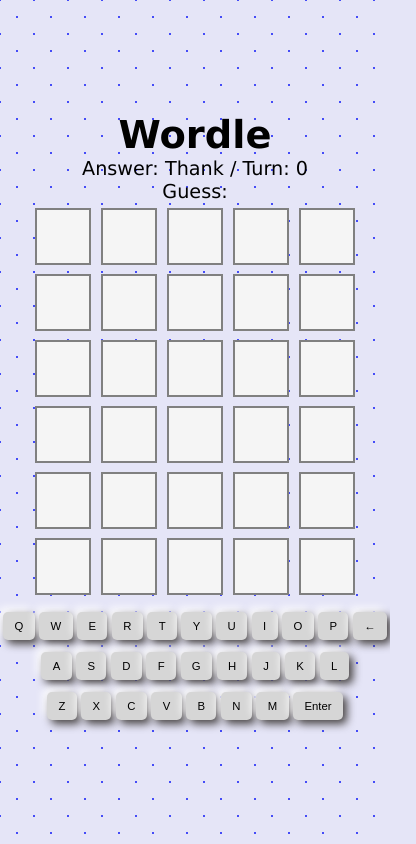
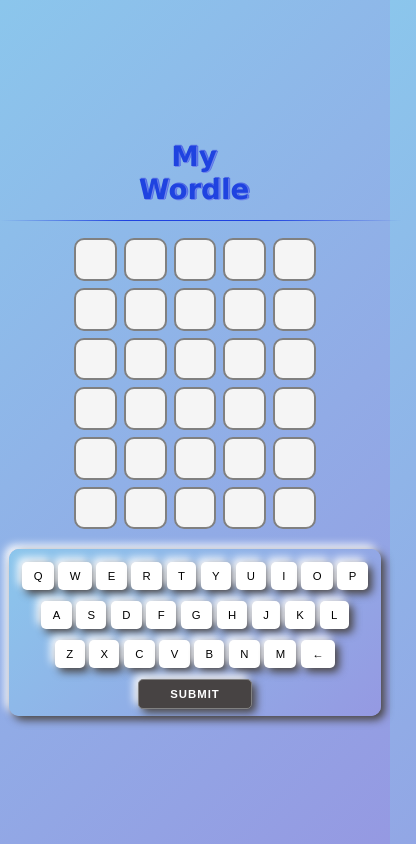
Before and after one commit to seanscott95/My-Wordle, a React (Vite) app: page / in a window 390 px wide. Shown: the whole page, 416 px wide, since content can reach past the window. Built offline with nearby package versions, Linux system fonts and the light colour scheme.

Commit message:
edited css of the modal and the wordle components, edited the enter button into a submit and placed below keys, moved the backspace to thrid row of keys

```diff
--- a/src/components/Keyboard.jsx
+++ b/src/components/Keyboard.jsx
@@ -13,7 +13,6 @@
                 <button className={usedKeys['I']}>I</button>
                 <button className={usedKeys['O']}>O</button>
                 <button className={usedKeys['P']}>P</button>
-                <button className='Backspace'>{String.fromCharCode(8592)}</button>
             </div>
             <div className='row'>
                 <button className={usedKeys['A']}>A</button>
@@ -34,7 +33,10 @@
                 <button className={usedKeys['B']}>B</button>
                 <button className={usedKeys['N']}>N</button>
                 <button className={usedKeys['M']}>M</button>
-                <button className='Enter'>Enter</button>
+                <button className='backspace'>{String.fromCharCode(8592)}</button>
+            </div>
+            <div className="row">
+                <button className='enter'>SUBMIT</button>
             </div>
         </section>
     </>
--- a/src/components/Wordle.jsx
+++ b/src/components/Wordle.jsx
@@ -31,16 +31,12 @@
     };
   }, [handleKeyup, guessIsCorrect, turn]);
 
-  // create modal for end of game
-  // animate model
-
-  // create keyboard functionality
-
   return (
     <>
-      <h1>Wordle</h1>
-      <p>Answer: {answer} / Turn: {turn}</p>
-      <p>Guess: {currentGuess}</p>
+      <h1>My Wordle</h1>
+      {/* For dev */}
+      {/* <p>Answer: {answer} / Turn: {turn}</p>
+      <p>Guess: {currentGuess}</p> */}
 
       <Grid
         formattedGuesses={formattedGuesses}
--- a/src/index.css
+++ b/src/index.css
@@ -8,22 +8,37 @@
   height: 100%;
 }
 
+p {
+  font-size: clamp(0.7rem, 2.5vw + 1rem, 1.2rem);
+}
+
 body {
-  font-size: clamp(0.7rem, 2.5vw + 1rem, 1.2rem);
   width: 100%;
   height: 100%;
   max-width: 1500px;
-  margin: 0 auto;
   box-sizing: border-box;
-  background-color: #e5e5f7;
-  background-image: radial-gradient(#444cf7 0.85px, transparent 0.85px), radial-gradient(#444cf7 0.85px, #e5e5f7 0.85px);
-  background-size: 34px 34px;
-  background-position: 0 0, 17px 17px;
+  background-color: #8BC6EC;
+  background: linear-gradient(135deg, #8BC6EC 0%, #9599E2 100%);
   display: flex;
   justify-content: center;
   align-items: center;
   text-align: center;
   font-family: Verdana, Geneva, Tahoma, sans-serif;
+}
+
+h1, h2 {
+  margin: 0.5em;
+  color: transparent;
+  text-shadow: -1px 0 #1f43e0, 0 1px #7087eb, 1px 0 #526de5, 0 -1px #526de5;
+  padding: 0.5em;
+  border: 1px solid #1f43e0;
+  border-left: 5em solid transparent;
+  border-right: 5em solid transparent;
+  border-top: 0 solid transparent;
+}
+
+h1 {
+  font-size: clamp(0.7rem, 3vw + 1rem, 3rem);
 }
 
 /* ------------ Components ------------*/
@@ -40,11 +55,12 @@
   margin: 0.1em;
   background: whitesmoke;
   color: black;
-  font-size: clamp(2rem, 8vw + 1rem, 4.5rem);
+  font-size: clamp(2rem, 5vw + 1rem, 4.5rem);
   display: flex;
   justify-content: center;
   align-items: center;
   text-transform: capitalize;
+  border-radius: 10px;
 }
 .row div.green {
   --background: rgb(13, 193, 13);
@@ -53,8 +69,8 @@
   animation: flip 0.5s ease forwards;
 }
 .row div.yellow {
-  --background: rgb(215, 215, 6);
-  --border-color: rgb(197, 197, 11);
+  --background: rgb(227, 227, 15);
+  --border-color: rgba(240, 240, 20, 0.579);
   --color: whitesmoke;
   animation: flip 0.5s ease forwards;
 }
@@ -83,19 +99,23 @@
 /* ------ Keyboard ------*/
 .keyboard {
   width: 100%;
-  margin: 0.5em auto;
+  max-width: -moz-fit-content;
+  max-width: fit-content;
+  margin: 1em auto;
+  padding: 0.3em 0.7em;
+  background: linear-gradient(135deg, #8BC6EC 0%, #9599E2 100%);
+  border-radius: 10px;
+  box-shadow: 4px 4px 8px #474343, -4px -4px 8px #fff;
 }
 .keyboard .row {
-  max-width: 500px;
   margin: 0.4em 0 0 0;
 }
 .keyboard .row button {
-  font-size: clamp(0.4rem, 2.5vw + 0.1rem, 4rem);
-  color: black;
+  font-size: clamp(0.4rem, 2.5vw + 0.1rem, 1.5rem);
   margin: 0.2em;
   padding: 0.7em 1em;
   border: none;
-  background: rgb(214, 214, 214);
+  background: #fff;
   box-shadow: 4px 4px 8px #474343, -4px -4px 8px #fff;
   outline: none;
   border-radius: 5px;
@@ -106,7 +126,7 @@
   transition: all 0.3s ease-in;
 }
 .keyboard .row button.yellow {
-  background: rgb(215, 215, 6);
+  background: rgb(227, 227, 15);
   color: white;
   transition: all 0.3s ease-in;
 }
@@ -114,6 +134,18 @@
   background: rgb(101, 100, 100);
   color: white;
   transition: all 0.3s ease-in;
+}
+.keyboard .row button.enter {
+  width: 10em;
+  background: #474343;
+  color: white;
+  font-weight: bold;
+  letter-spacing: 1px;
+  box-shadow: 4px 4px 8px #474343, -4px -4px 8px #fff;
+  border: 1px solid grey;
+}
+.keyboard .row button.enter:active {
+  box-shadow: 1px 1px 2px #fff8f8, -1px -1px 2px #474343;
 }
 .keyboard button:active {
   box-shadow: 1px 1px 2px #fff8f8, -1px -1px 2px #474343;
@@ -126,11 +158,13 @@
   position: fixed;
   top: 0;
   left: 0;
-  background: rgba(0, 0, 0, 0.5);
+  background: rgba(0, 0, 0, 0.3);
+  line-height: 1.5;
 }
 .modal div {
   margin: 30% auto;
-  background: #fff;
+  background-color: #0093E9;
+  background-image: linear-gradient(160deg, #0093E9 0%, #80D0C7 100%);
   width: 50%;
   min-width: -moz-fit-content;
   min-width: fit-content;
@@ -140,9 +174,23 @@
 }
 .modal div span {
   font-weight: bold;
-  color: #444cf7;
+  color: #ff004c;
   text-transform: uppercase;
   letter-spacing: 1px;
+}
+.modal div button {
+  padding: 0.5em;
+  margin: 0.5em;
+  font-weight: bold;
+  font-size: clamp(0.7rem, 2.5vw + 1rem, 1.2rem);
+  border-radius: 10px;
+  box-shadow: 4px 4px 8px rgba(0, 0, 0, 0.5);
+  background: #1f43e0;
+  color: #fff;
+  border: 1px solid #444cf7;
+}
+.modal div button:hover {
+  box-shadow: 1px 1px 2px #fff8f8, -1px -1px 2px #474343;
 }
 
 /* ------------ Animations ------------*/
--- a/src/index.scss
+++ b/src/index.scss
@@ -1,11 +1,12 @@
 $primary: rgba(255, 255, 224, 0.957);
 
 $fontSize: clamp(.7rem, 2.5vw + 1rem, 1.2rem);
-$keyboardFontSize: clamp(.4rem, 2.5vw + .1rem, 4rem);
-$lrgFontSize: clamp(2rem, 8vw + 1rem, 4.5rem);
+$h1Size: clamp(.7rem, 3vw + 1rem, 3rem);
+$keyboardFontSize: clamp(.4rem, 2.5vw + .1rem, 1.5rem);
+$lrgFontSize: clamp(2rem, 5vw + 1rem, 4.5rem);
 
 $green: rgb(13, 193, 13);
-$yellow: rgb(215, 215, 6);
+$yellow: rgb(227, 227, 15);
 $grey: rgb(101, 100, 100);
 
 * {
@@ -17,23 +18,36 @@
 html {
     height: 100%;
 }
+p {
+    font-size: $fontSize;
+}
 
 body {
-    font-size: $fontSize;
     width: 100%;
     height: 100%;
     max-width: 1500px;
-    margin: 0 auto;
     box-sizing: border-box;
-    background-color: #e5e5f7;
-    background-image: radial-gradient(#444cf7 0.8500000000000001px, transparent 0.8500000000000001px), radial-gradient(#444cf7 0.8500000000000001px, #e5e5f7 0.8500000000000001px);
-    background-size: 34px 34px;
-    background-position: 0 0, 17px 17px;
+    background-color: #8BC6EC;
+    background: linear-gradient(135deg, #8BC6EC 0%, #9599E2 100%);
     display: flex;
     justify-content: center;
     align-items: center;
     text-align: center;
     font-family: Verdana, Geneva, Tahoma, sans-serif;
+}
+
+h1, h2 {
+    margin: .5em;
+    color: transparent;
+    text-shadow: -1px 0 #1f43e0, 0 1px #7087eb, 1px 0 #526de5, 0 -1px #526de5;
+    padding: .5em;
+    border: 1px solid #1f43e0;
+    border-left: 5em solid transparent;
+    border-right: 5em solid transparent;
+    border-top: 0 solid transparent;
+}
+h1 {
+    font-size: $h1Size;
 }
 
 /* ------------ Components ------------*/
@@ -54,6 +68,7 @@
         justify-content: center;
         align-items: center;
         text-transform: capitalize;
+        border-radius: 10px;
         &.green {
             --background: rgb(13, 193, 13);
             --border-color: rgb(17, 168, 17);
@@ -61,8 +76,8 @@
             animation: flip .5s ease forwards;
         }
         &.yellow {
-            --background: rgb(215, 215, 6);
-            --border-color: rgb(197, 197, 11);
+            --background: rgb(227, 227, 15);
+            --border-color: rgba(240, 240, 20, 0.579);
             --color: whitesmoke;
             animation: flip .5s ease forwards;
 
@@ -95,17 +110,20 @@
 /* ------ Keyboard ------*/
 .keyboard {
     width: 100%;
-    margin: .5em auto;
+    max-width: fit-content;
+    margin: 1em auto;
+    padding: .3em .7em;
+    background: linear-gradient(135deg, #8BC6EC 0%, #9599E2 100%);
+    border-radius: 10px;
+    box-shadow: 4px 4px 8px #474343, -4px -4px 8px #fff;
     .row {
-        max-width: 500px;
         margin: .4em 0 0 0;
         button {
             font-size: $keyboardFontSize;
-            color: black;
             margin: .2em;
             padding: .7em 1em;
             border: none;
-            background: rgb(214, 214, 214);
+            background: #fff;
             box-shadow: 4px 4px 8px #474343, -4px -4px 8px #fff;
             outline: none;
             border-radius: 5px;
@@ -124,6 +142,18 @@
                 color: white;
                 transition: all .3s ease-in;
             }
+            &.enter {
+                width: 10em;
+                background: #474343;
+                color: white;
+                font-weight: bold;
+                letter-spacing: 1px;
+                box-shadow: 4px 4px 8px #474343, -4px -4px 8px #fff;
+                border: 1px solid grey;
+            }
+            &.enter:active {
+                box-shadow: 1px 1px 2px #fff8f8, -1px -1px 2px #474343;
+            }
         }
     }
     button:active {
@@ -138,10 +168,13 @@
     position: fixed;
     top: 0;
     left: 0;
-    background: rgba(0,0,0,.5);
+    background: rgba(0,0,0,.3);
+    line-height: 1.5;
     div {
         margin: 30% auto;
-        background: #fff;
+        background-color: #0093E9;
+        background-image: linear-gradient(160deg, #0093E9 0%, #80D0C7 100%);
+
         width: 50%;
         min-width: fit-content;
         padding: 1em;
@@ -149,9 +182,23 @@
         box-shadow: 4px 4px 8px rgba(0,0,0,.5);
         span {
             font-weight: bold;
-            color: #444cf7;
+            color: #ff004c;
             text-transform: uppercase;
             letter-spacing: 1px;
+        }
+        button {
+            padding: .5em;
+            margin: .5em;
+            font-weight: bold;
+            font-size: $fontSize;
+            border-radius: 10px;
+            box-shadow: 4px 4px 8px rgba(0,0,0,.5);
+            background: #1f43e0;
+            color: #fff;
+            border: 1px solid #444cf7;
+        }
+        button:hover {
+            box-shadow: 1px 1px 2px #fff8f8, -1px -1px 2px #474343;
         }
     }
 }
```
Also changed, not shown: 1 other file (tests, documents, lock files or other folders).
